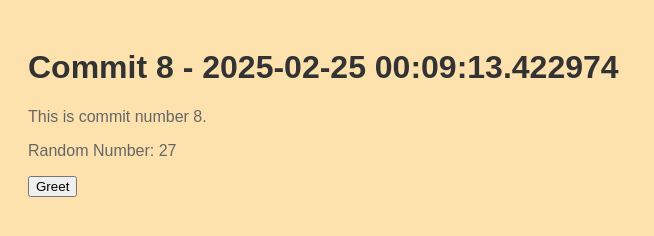
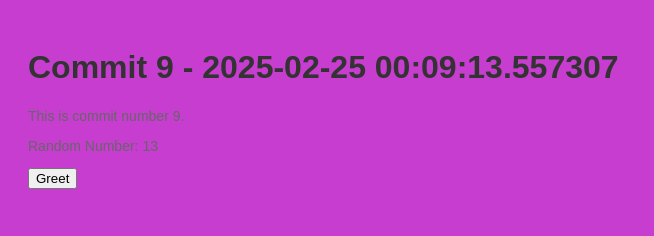
Before and after one commit to polishflits/autogen-repo-20250225000906, a plain HTML site: page index.html in a window 1280 px wide. Shown: the whole page, without its empty margins (0-654 px from the left). Drawn offline with Linux system fonts and the light colour scheme.

Commit message:
📝 Auto commit 9 with HTML, CSS, and JS

```diff
--- a/index.html
+++ b/index.html
@@ -2,13 +2,13 @@
     <!DOCTYPE html>
     <html>
     <head>
-        <title>Commit 8 - 2025-02-25 00:09:13.422974</title>
+        <title>Commit 9 - 2025-02-25 00:09:13.557307</title>
         <link rel="stylesheet" href="style.css">
     </head>
     <body>
-        <h1>Commit 8 - 2025-02-25 00:09:13.422974</h1>
-        <p>This is commit number 8.</p>
-        <p>Random Number: 27</p>
+        <h1>Commit 9 - 2025-02-25 00:09:13.557307</h1>
+        <p>This is commit number 9.</p>
+        <p>Random Number: 13</p>
         <button onclick="greet()">Greet</button>
         <script src="script.js"></script>
     </body>
--- a/script.js
+++ b/script.js
@@ -2,4 +2,4 @@
     function greet() {
         alert('Hello from commit ' + commitNumber + '!');
     }
-    var commitNumber = 8;
+    var commitNumber = 9;
--- a/style.css
+++ b/style.css
@@ -1,7 +1,7 @@
 
     body {
         font-family: Arial, sans-serif;
-        background-color: #fde2ae;
+        background-color: #c73dd0;
         padding: 20px;
     }
     h1 {
@@ -9,5 +9,5 @@
     }
     p {
         color: #666;
-        font-size: 16px;
+        font-size: 14px;
     }
```
